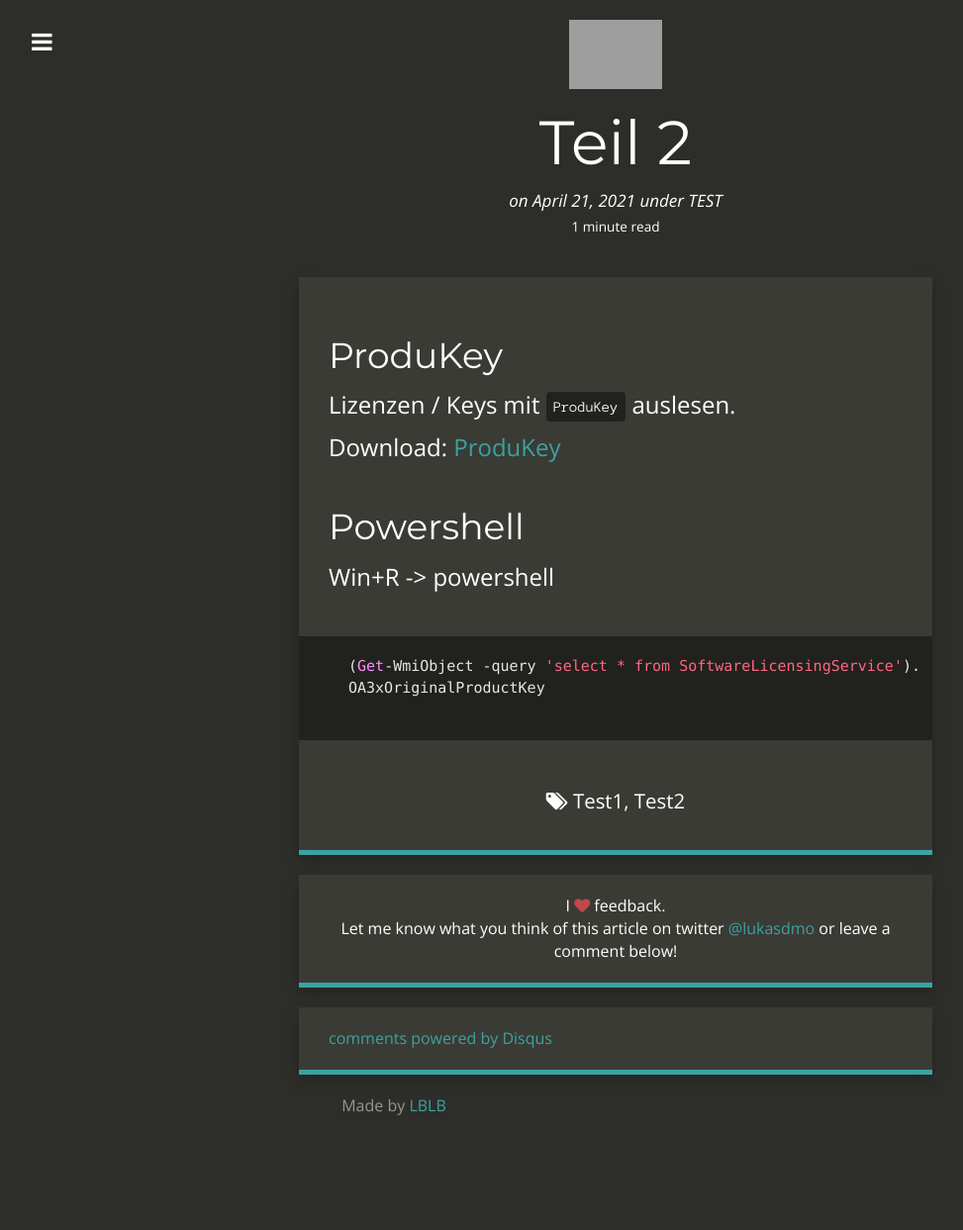
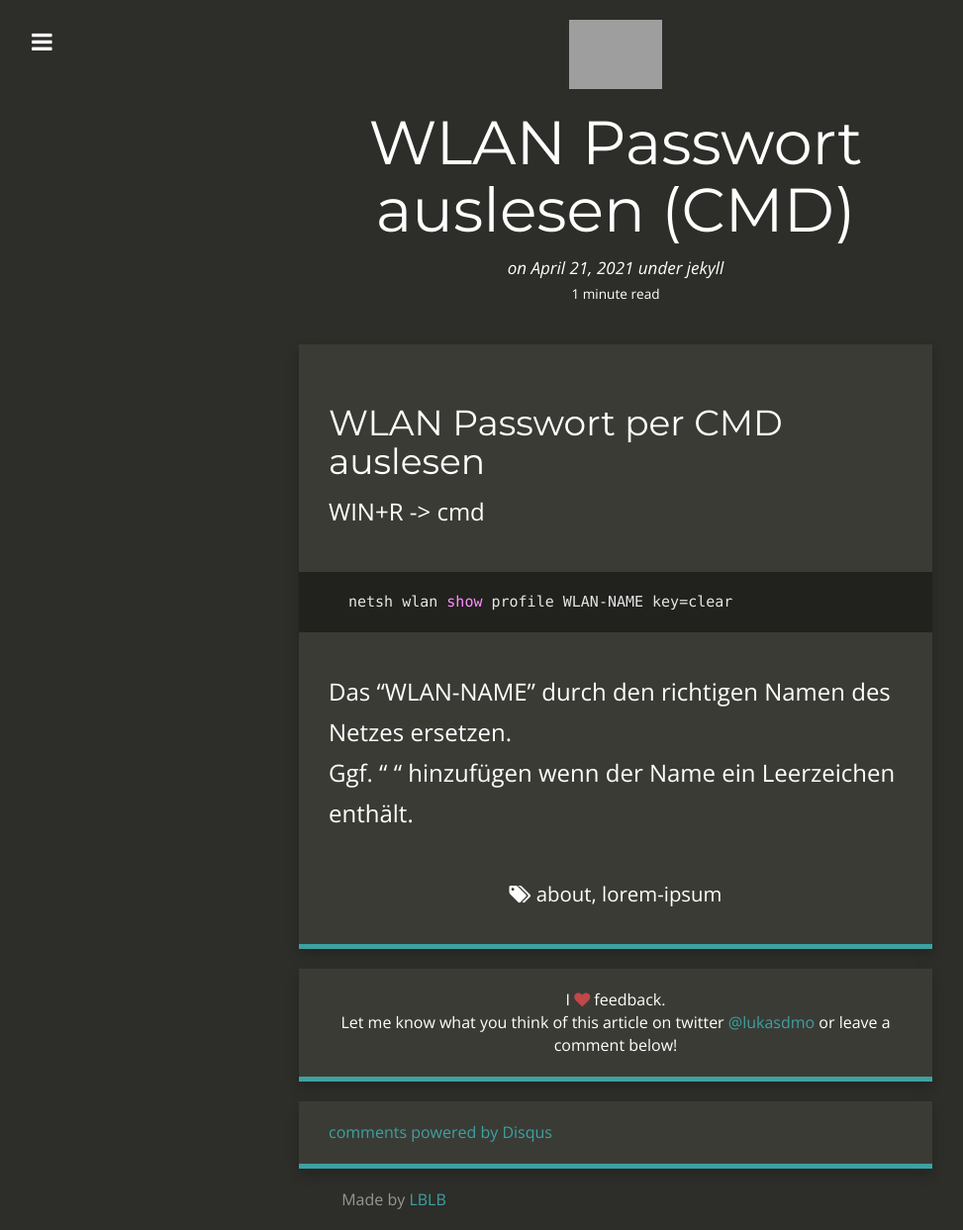
Before and after one commit to eski1337/lblb-it-ffd00, a Jekyll site: the page built from _posts/2021-21-04-TEST.md, in a window 1280 px wide. Shown: the whole page at 99% size, without its empty margins (18-991 px from the left). Built offline with Jekyll 4.4.1, drawn with Linux system fonts in a browser that asks for light colours; nearby versions of some CDN libraries; comment, search, counter and statistics services are not loaded; before the commit the page ends 1149 px from its top, so only the background shows below that; grey boxes are pictures that could not be loaded.

Commit message:
2021-21-04-TEST.md: changed

````diff
--- a/_posts/2021-21-04-TEST.md
+++ b/_posts/2021-21-04-TEST.md
@@ -1,32 +1,20 @@
 ---
 layout: post
-title: Teil 2
+title: WLAN Passwort auslesen (CMD)
 date: '2021-04-21T12:31'
-autho: 'LB'
-summary: 'Test 2'
-categories: TEST
+summary: Wie man das WLAN Passwort per CMD ausliest
+categories: jekyll
 thumbnail: jekyll
 tags:
-  - Test1
-  - Test2
+  - about
+  - lorem-ipsum
 ---
 
+## WLAN Passwort per CMD auslesen
 
-## ProduKey
-
-
-Lizenzen / Keys mit `ProduKey` auslesen.
-<br>Download: [ProduKey][1]
-
-
-## Powershell
-
-Win+R -> powershell
+WIN+R -> cmd
 ```
-(Get-WmiObject -query 'select * from SoftwareLicensingService').OA3xOriginalProductKey
-
+netsh wlan show profile WLAN-NAME key=clear
 ```
-
-
-
-[1]: http://www.nirsoft.net/utils/produkey.zip
+Das "WLAN-NAME" durch den richtigen Namen des Netzes ersetzen.<br>
+Ggf. " " hinzufügen wenn der Name ein Leerzeichen enthält.
````
